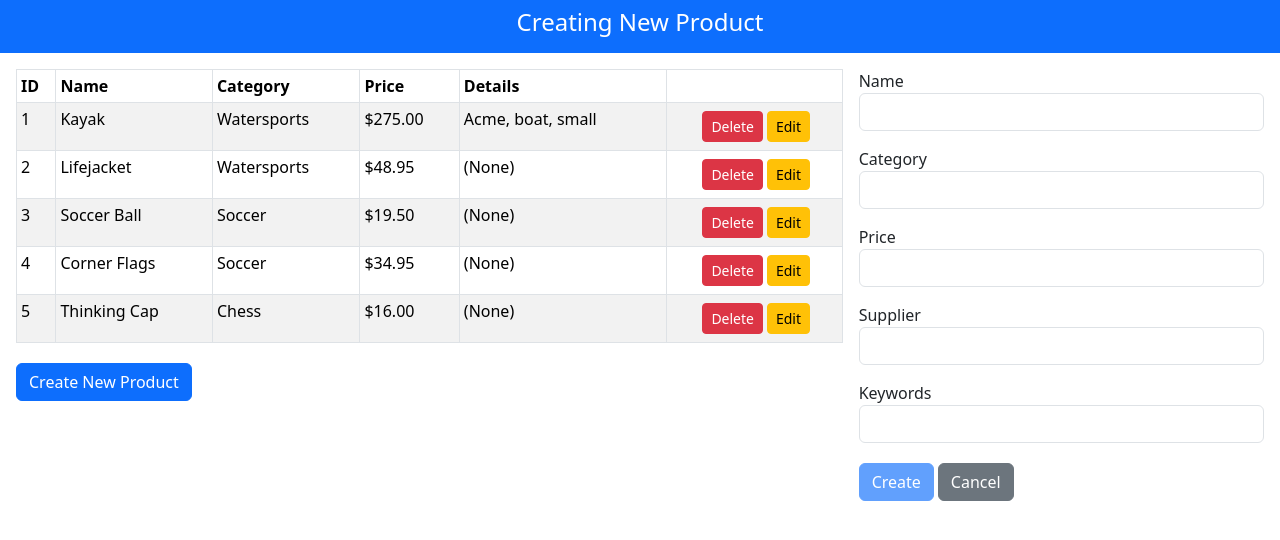
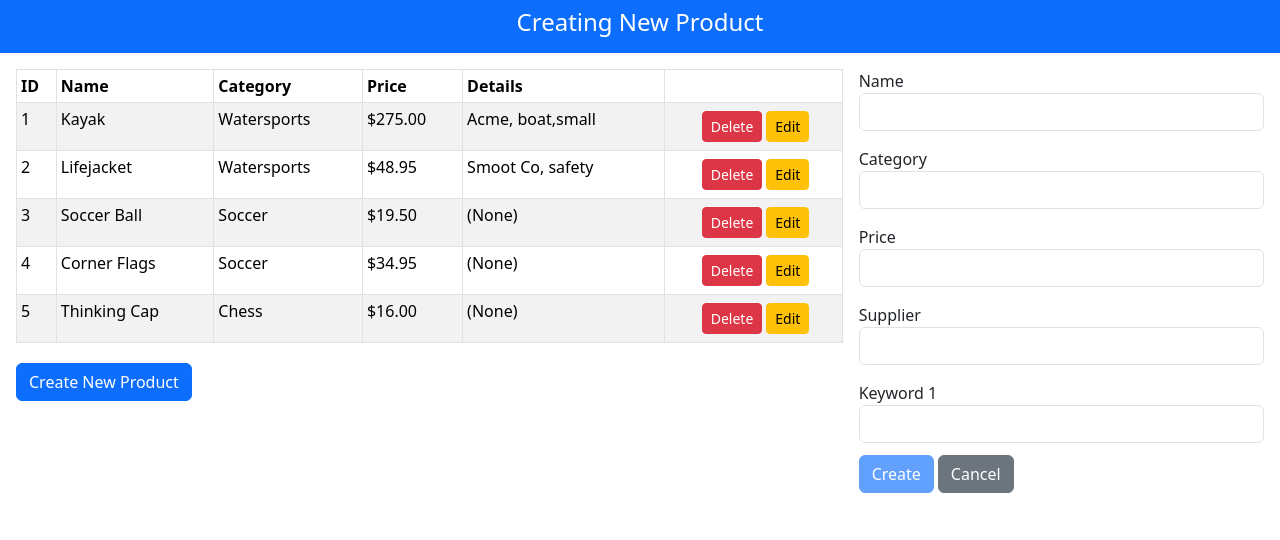
Before and after one commit to jaime-rey/exampleApp, an Angular app: page / in a window 1280 px wide. Shown: the top 540 px of the page. Built offline with nearby package versions, Linux system fonts and the light colour scheme.

Commit message:
Adding and Removing Form Controls

```diff
--- a/src/app/core/form.component.html
+++ b/src/app/core/form.component.html
@@ -49,22 +49,15 @@
         </li>
       </ul>
     </div>
-    <div class="form-group">
-      <label>Keywords</label>
-      <input class="form-control" formControlName="keywords" />
-      <ul class="text-danger list-unstyled mt-1">
-        <li
-          *validationErrors="
-            productForm;
-            control: 'details.keywords';
-            label: 'keyword';
-            let err
-          "
-        >
-          {{ err }}
-        </li>
-      </ul>
-    </div>
+    <ng-container formGroupName="keywords">
+      <div
+        class="form-group"
+        *ngFor="let c of keywordGroup.controls; let i = index"
+      >
+        <label>Keyword {{ i + 1 }}</label>
+        <input class="form-control" [formControlName]="i" [value]="c.value" />
+      </div>
+    </ng-container>
   </ng-container>
   <div class="mt-2">
     <button
--- a/src/app/core/form.component.ts
+++ b/src/app/core/form.component.ts
@@ -1,5 +1,11 @@
 import { Component } from '@angular/core';
-import { FormControl, NgForm, Validators, FormGroup } from '@angular/forms';
+import {
+  FormControl,
+  NgForm,
+  Validators,
+  FormGroup,
+  FormArray,
+} from '@angular/forms';
 import { Product } from '../model/product.model';
 import { Model } from '../model/repository.model';
 import { Message } from '../messages/message.model';
@@ -13,6 +19,7 @@ import { MODES, SharedState, StateUpdate } from './sharedState.service';
 export class FormComponent {
   product: Product = new Product();
   editing: boolean = false;
+  keywordGroup = new FormArray([this.createKeywordFormControl()]);
   productForm: FormGroup = new FormGroup({
     name: new FormControl('', {
       validators: [
@@ -28,14 +35,14 @@ export class FormComponent {
     }),
     details: new FormGroup({
       supplier: new FormControl('', { validators: Validators.required }),
-      keywords: new FormControl('', { validators: Validators.required }),
+      keywords: this.keywordGroup,
     }),
   });
-  ngOnInit() {
-    this.productForm.get('details')?.statusChanges.subscribe((newStatus) => {
-      this.messageService.reportMessage(new Message(`Details ${newStatus}`));
-    });
-  }
+  // ngOnInit() {
+  //   this.productForm.get('details')?.statusChanges.subscribe((newStatus) => {
+  //     this.messageService.reportMessage(new Message(`Details ${newStatus}`));
+  //   });
+  // }
   constructor(
     private model: Model,
     private state: SharedState,
@@ -47,6 +54,7 @@ export class FormComponent {
 
   handleStateChange(newState: StateUpdate) {
     this.editing = newState.mode == MODES.EDIT;
+    this.keywordGroup.clear();
     if (this.editing && newState.id) {
       Object.assign(
         this.product,
@@ -55,9 +63,15 @@ export class FormComponent {
       this.messageService.reportMessage(
         new Message(`Editing ${this.product.name}`)
       );
+      this.product.details?.keywords?.forEach((val) => {
+        this.keywordGroup.push(this.createKeywordFormControl());
+      });
     } else {
       this.product = new Product();
       this.messageService.reportMessage(new Message('Creating New Product'));
+    }
+    if (this.keywordGroup.length == 0) {
+      this.keywordGroup.push(this.createKeywordFormControl());
     }
     this.productForm.reset(this.product);
   }
@@ -67,12 +81,20 @@ export class FormComponent {
       Object.assign(this.product, this.productForm.value);
       this.model.saveProduct(this.product);
       this.product = new Product();
+
+      this.keywordGroup.clear();
+      this.keywordGroup.push(this.createKeywordFormControl());
       this.productForm.reset();
     }
   }
   resetForm() {
+    this.keywordGroup.clear();
+    this.keywordGroup.push(this.createKeywordFormControl());
     this.editing = true;
     this.product = new Product();
     this.productForm.reset();
   }
+  createKeywordFormControl(): FormControl {
+    return new FormControl();
+  }
 }
--- a/src/app/model/details.model.ts
+++ b/src/app/model/details.model.ts
@@ -1,3 +1,3 @@
 export class Details {
-  constructor(public supplier?: string, public keywords?: string) {}
+  constructor(public supplier?: string, public keywords?: string[]) {}
 }
--- a/src/app/model/static.datasource.ts
+++ b/src/app/model/static.datasource.ts
@@ -7,9 +7,12 @@ export class StaticDataSource {
     this.data = new Array<Product>(
       new Product(1, 'Kayak', 'Watersports', 275, {
         supplier: 'Acme',
-        keywords: 'boat, small',
+        keywords: ['boat', 'small'],
       }),
-      new Product(2, 'Lifejacket', 'Watersports', 48.95),
+      new Product(2, 'Lifejacket', 'Watersports', 48.95, {
+        supplier: 'Smoot Co',
+        keywords: ['safety'],
+      }),
       new Product(3, 'Soccer Ball', 'Soccer', 19.5),
       new Product(4, 'Corner Flags', 'Soccer', 34.95),
       new Product(5, 'Thinking Cap', 'Chess', 16)
```
